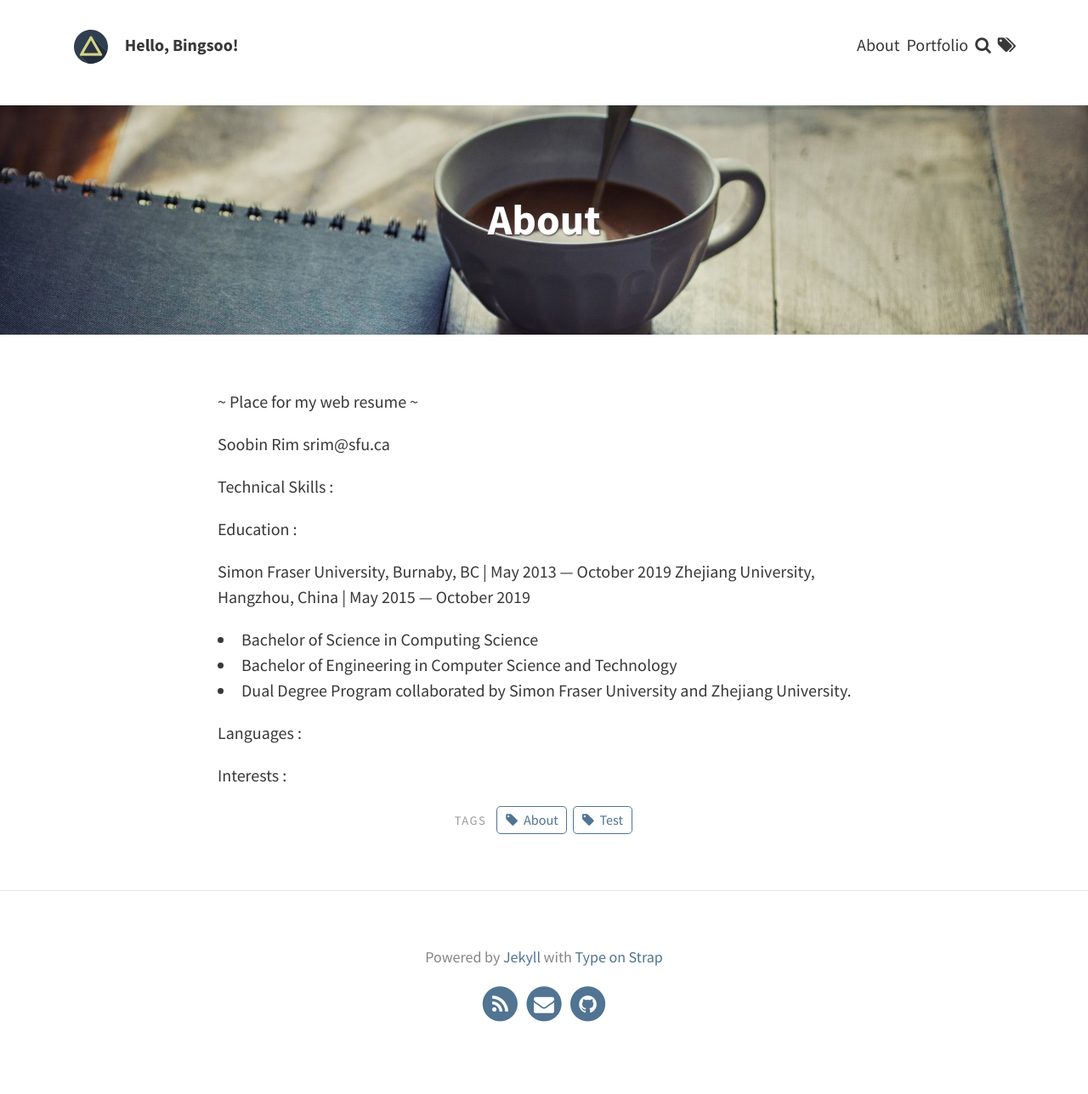
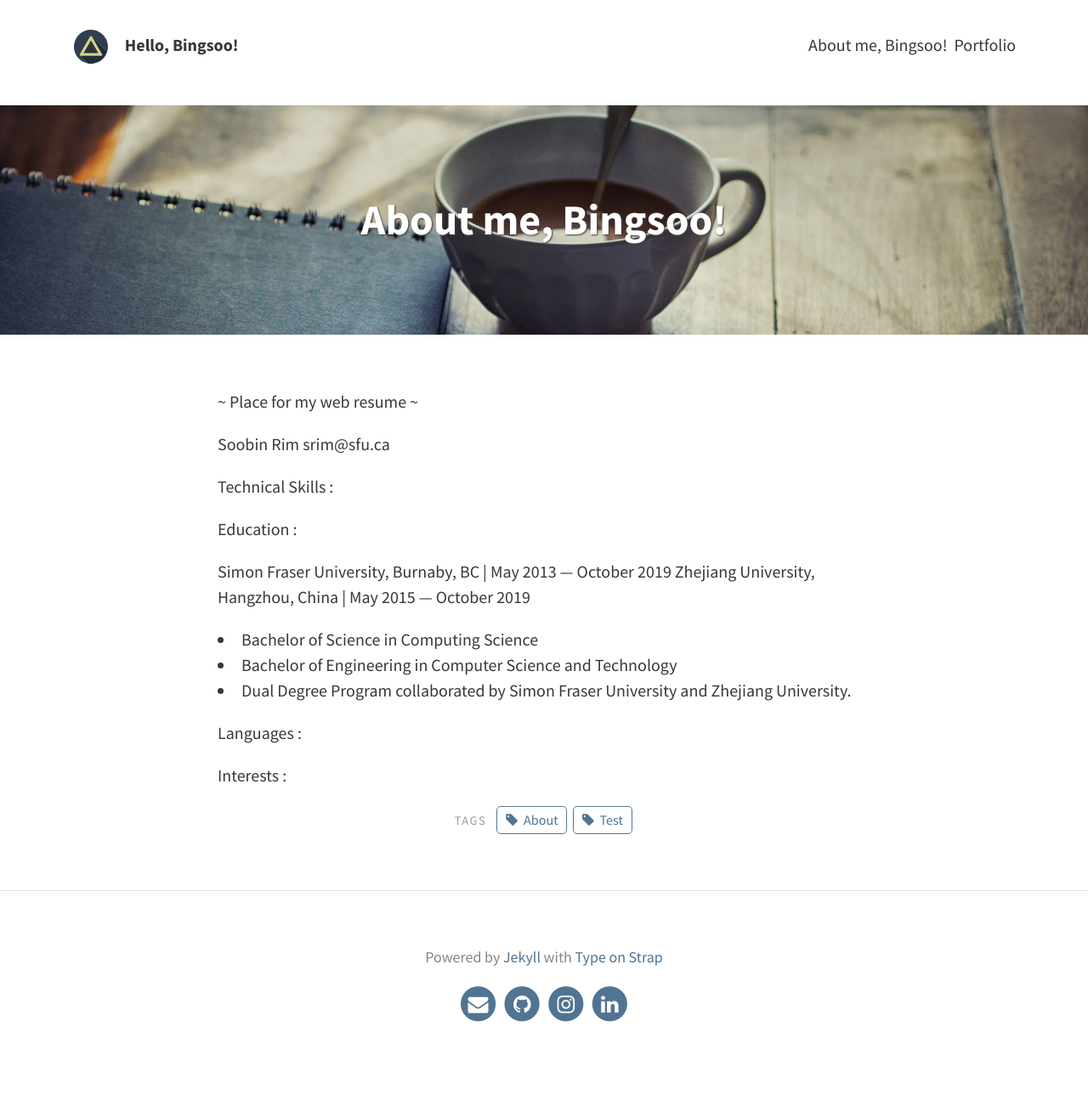
Before and after one commit to Bings00/Bings00.github.io, a Jekyll site: the page built from pages/about.md, in a window 1280 px wide. Shown: the whole page at 85% size. Built offline with Jekyll 4.4.1, drawn with Linux system fonts in a browser that asks for light colours; part of the change alters nothing that is shown.

```diff
--- a/_config.yml
+++ b/_config.yml
@@ -20,7 +20,7 @@ theme_settings:
    Powered by <a href="https://jekyllrb.com/">Jekyll</a> with <a href="https://github.com/sylhare/Type-on-Strap">Type on Strap</a>
 
   # Icons
-  rss: true
+  rss: false
   email_address: srim@sfu.ca # Full email address, e.g. "sam@example.com"
   behance:
   bitbucket:
@@ -30,9 +30,9 @@ theme_settings:
   gitlab:
   github: "Bings00"
   google_plus:
-  instagram:
+  instagram: "soob_out"
   keybase:
-  linkedin:  # Full URL
+  linkedin: https://www.linkedin.com/in/soobin-rim-9a2794157/ # Full URL
   pinterest:
   reddit:
   soundcloud:
@@ -49,8 +49,8 @@ theme_settings:
   disqus_shortname:
   katex: true # Enable if using math markup
   portfolio: true
-  search: true
-  tags: true
+  search: false
+  tags: false
 
 
   # Localization strings
--- a/pages/about.md
+++ b/pages/about.md
@@ -1,6 +1,6 @@
 ---
 layout: page
-title: About
+title: About me, Bingsoo!
 permalink: /about/
 feature-img: "assets/img/pexels/book-coffee.jpeg"
 tags: [About, Test]
```
